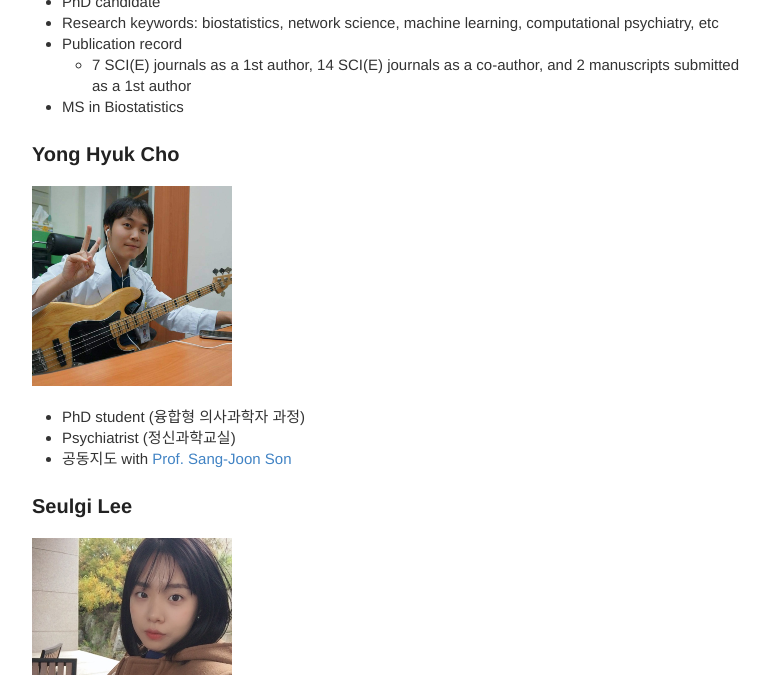
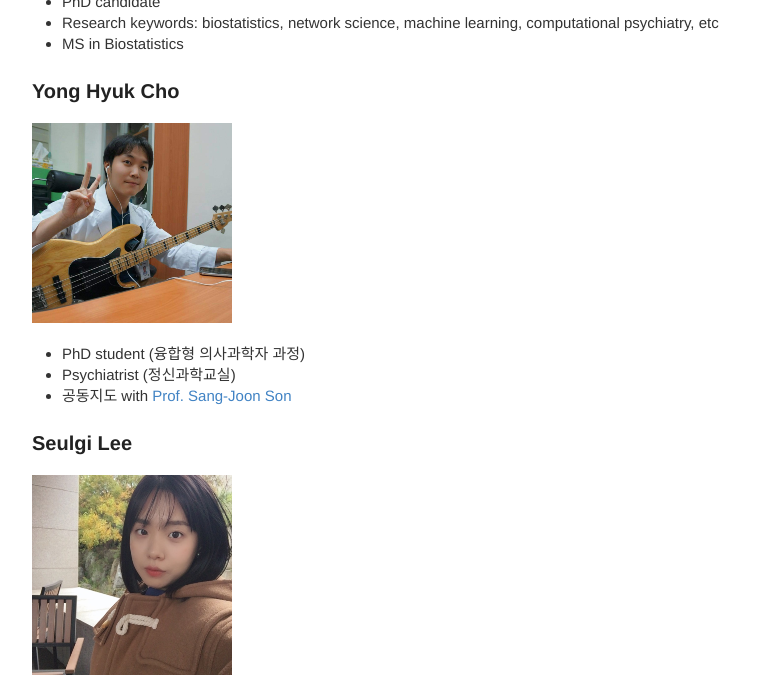
Before and after one commit to neurostat-lab/neurostat-lab.github.io, a Jekyll site: the page built from people.md, in a window 1280 px wide and 900 px high, scrolled down 912 px, cut to the strip 225-900 px from the top of the window. Shown: the whole strip, without its empty margins (248-1018 px from the left). Built offline with Jekyll 4.4.1, drawn with Linux system fonts in a browser that asks for light colours; our own code applies the rules of GitHub Pages for plain Markdown files.

Commit message:
Update people.md

```diff
--- a/people.md
+++ b/people.md
@@ -30,8 +30,6 @@ permalink: /people/
 <img src="/images/eunyoung.png" style="width: 200px;" class="img-circle avatar;"/><br>
 * PhD candidate
 * Research keywords: biostatistics, network science, machine learning, computational psychiatry, etc
-* Publication record
-   * 7 SCI(E) journals as a 1st author,  14 SCI(E) journals as a co-author, and 2 manuscripts submitted as a 1st author
 * MS in Biostatistics
 
 ### Yong Hyuk Cho
```
